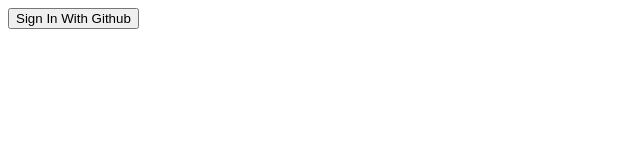
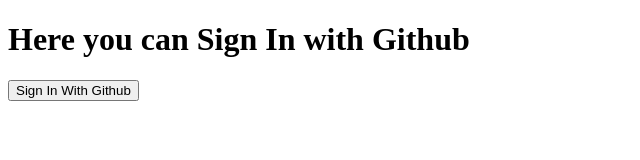
Before and after one commit to hetref/githubRepository, a plain HTML site: page index.html in a window 1280 px wide. Shown: the whole page, without its empty margins (0-640 px from the left). Drawn offline with Linux system fonts and the light colour scheme.

Commit message:
next commited

```diff
--- a/index.html
+++ b/index.html
@@ -7,6 +7,8 @@
   <title>SignIn With Github</title>
 </head>
 <body>
+
+  <h1>Here you can Sign In with Github</h1>
 
   <button type="button" onclick="signInWithGithub()">Sign In With Github</button>
 
```
